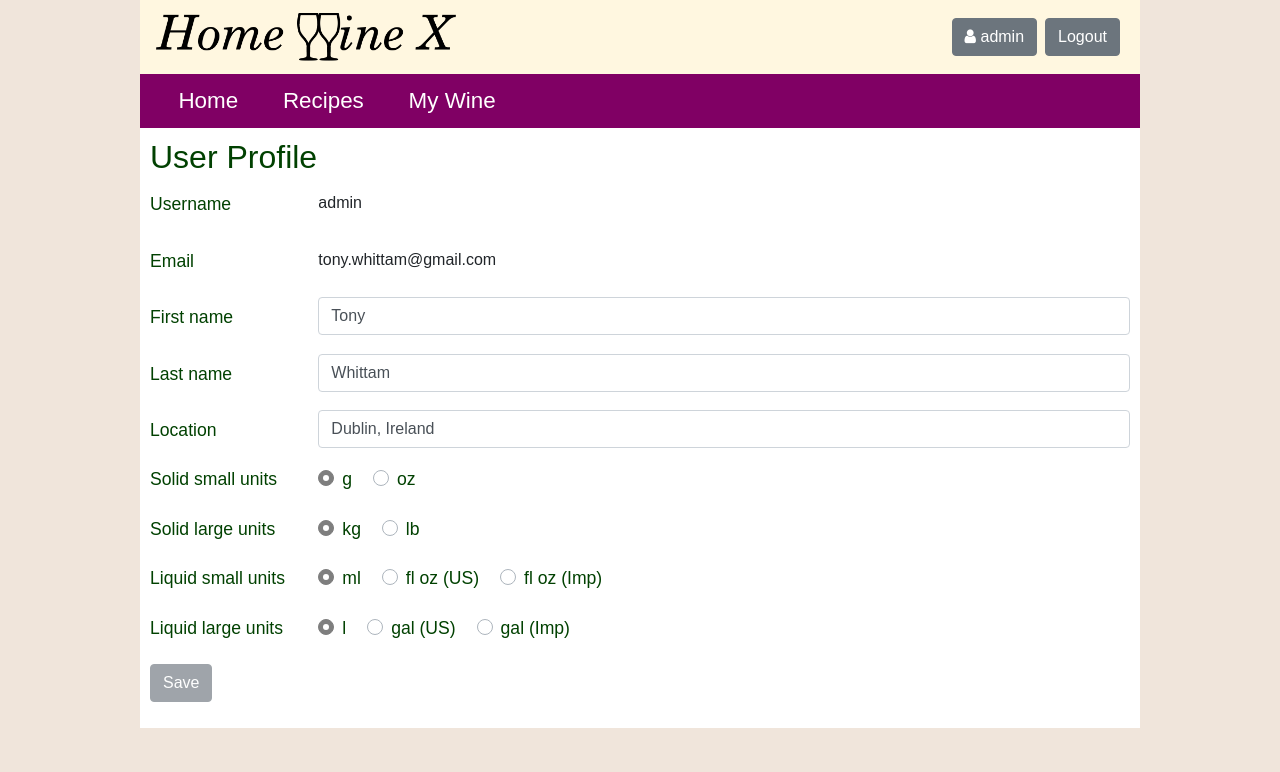
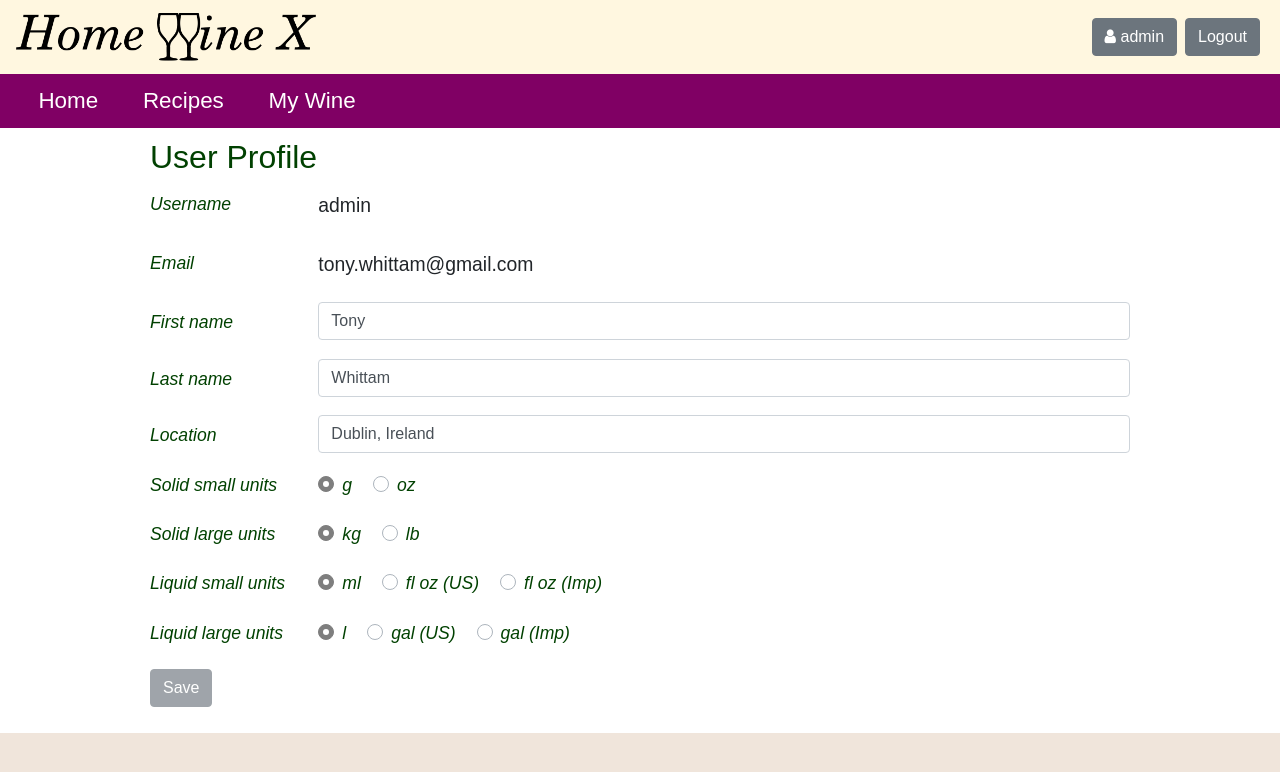
Before and after one commit to tonywh/homewinex, a Django app: page /accounts/profile in a window 1280 px wide. Shown: the top 772 px of the page. Run offline with Django 3.2, Linux system fonts and the light colour scheme; a user stored in the database is signed in; data comes from the database, SQL or seed files in the repository; some libraries are stand-ins or nearby versions.

Commit message:
tweak profile styling

```diff
--- a/recipe/static/base.css
+++ b/recipe/static/base.css
@@ -5,11 +5,6 @@
 
 html {
   background: #f0e5db;
-}
-
-html,body {
-  max-width: 1000px;
-  margin: auto;
 }
 
 .bannerbar {
--- a/recipe/static/profile.css
+++ b/recipe/static/profile.css
@@ -1,5 +1,15 @@
 #profile {
+  max-width: 1000px;
+  margin: auto;
   padding: 10px;
+  font-size: 1.1em;
+}
+
+label, legend {
+  font-style: italic;
+}
+
+.form-control-plaintext {
   font-size: 1.1em;
 }
 
--- a/recipe/templates/recipe/base.html
+++ b/recipe/templates/recipe/base.html
@@ -58,7 +58,7 @@
       </div>
     </nav>
     <nav class="navbar navbar-expand-sm menubar">
-      <a class="nav-item" href="/home">Home</a>
+      <a class="nav-item" href="/">Home</a>
       <a class="nav-item" href="/recipes">Recipes</a>
       {% if user.is_authenticated %}
       <a class="nav-item" href="/mywine">My Wine</a>
--- a/recipe/templates/recipe/profile.html
+++ b/recipe/templates/recipe/profile.html
@@ -13,39 +13,39 @@
   <form method="post" action="{% url 'profile' %}">
     {% csrf_token %}
     <div class="form-group row">
-      <label for="username" class="col-sm-2 col-form-label">Username</label>
-      <div class="col-sm-10">
+      <label for="username" class="col-sm-4 col-md-3 col-lg-2 col-form-label">Username</label>
+      <div class="col-sm-8 col-md-9 col-lg-10">
         <input type="text" class="form-control-plaintext" id="username" value="{{user.username}}" readonly>
       </div>
     </div>
     <div class="form-group row">
-      <label for="email" class="col-sm-2 col-form-label">Email</label>
-      <div class="col-sm-10">
+      <label for="email" class="col-sm-4 col-md-3 col-lg-2 col-form-label">Email</label>
+      <div class="col-sm-8 col-md-9 col-lg-10">
         <input type="email" class="form-control-plaintext" id="email" value="{{user.email}}" readonly>
       </div>
     </div>
     <div class="form-group row">
-      <label for="first_name" class="col-sm-2 col-form-label">First name</label>
-      <div class="col-sm-10">
+      <label for="first_name" class="col-sm-4 col-md-3 col-lg-2 col-form-label">First name</label>
+      <div class="col-sm-8 col-md-9 col-lg-10">
         <input type="text" class="form-control" name="first_name" id="first_name" value="{{user.first_name}}" data-value="{{user.first_name}}">
       </div>
     </div>
     <div class="form-group row">
-      <label for="last_name" class="col-sm-2 col-form-label">Last name</label>
-      <div class="col-sm-10">
+      <label for="last_name" class="col-sm-4 col-md-3 col-lg-2 col-form-label">Last name</label>
+      <div class="col-sm-8 col-md-9 col-lg-10">
         <input type="text" class="form-control" name="last_name" id="last_name" value="{{user.last_name}}" data-value="{{user.last_name}}">
       </div>
     </div>
     <div class="form-group row">
-      <label for="location" class="col-sm-2 col-form-label">Location</label>
-      <div class="col-sm-10">
+      <label for="location" class="col-sm-4 col-md-3 col-lg-2 col-form-label">Location</label>
+      <div class="col-sm-8 col-md-9 col-lg-10">
         <input type="text" class="form-control" name="location" id="location" value="{{profile.location}}" data-value="{{user.location}}">
       </div>
     </div>
     <fieldset class="form-group solid_small_units" data-value="{{profile.solid_small_units}}">
       <div class="row">
-        <legend class="col-form-label col-sm-2 pt-0">Solid small units</legend>
-        <div class="col-sm-10">
+        <legend class="col-form-label col-sm-4 col-md-3 col-lg-2 pt-0">Solid small units</legend>
+        <div class="col-sm-8 col-md-9 col-lg-10">
           <div class="custom-control custom-radio custom-control-inline">
             <input class="custom-control-input" type="radio" name="solid_small_units" id="solid_small_units_g" value="1" {% if profile.solid_small_units == 1 %}checked{% endif %}>
             <label class="custom-control-label" for="solid_small_units_g">g</label>
@@ -59,8 +59,8 @@
     </fieldset>
     <fieldset class="form-group solid_large_units" data-value="{{profile.solid_large_units}}">
       <div class="row">
-        <legend class="col-form-label col-sm-2 pt-0">Solid large units</legend>
-        <div class="col-sm-10">
+        <legend class="col-form-label col-sm-4 col-md-3 col-lg-2 pt-0">Solid large units</legend>
+        <div class="col-sm-8 col-md-9 col-lg-10">
           <div class="custom-control custom-radio custom-control-inline">
             <input class="custom-control-input" type="radio" name="solid_large_units" id="solid_large_units_kg" value="0" {% if profile.solid_large_units == 0 %}checked{% endif %}>
             <label class="custom-control-label" for="solid_large_units_kg">kg</label>
@@ -74,8 +74,8 @@
     </fieldset>
     <fieldset class="form-group liquid_small_units" data-value="{{profile.liquid_small_units}}">
       <div class="row">
-        <legend class="col-form-label col-sm-2 pt-0">Liquid small units</legend>
-        <div class="col-sm-10">
+        <legend class="col-form-label col-sm-4 col-md-3 col-lg-2 pt-0">Liquid small units</legend>
+        <div class="col-sm-8 col-md-9 col-lg-10">
           <div class="custom-control custom-radio custom-control-inline">
             <input class="custom-control-input" type="radio" name="liquid_small_units" id="liquid_small_units_ml" value="1" {% if profile.liquid_small_units == 1 %}checked{% endif %}>
             <label class="custom-control-label" for="liquid_small_units_ml">ml</label>
@@ -93,8 +93,8 @@
     </fieldset>
     <fieldset class="form-group liquid_large_units" data-value="{{profile.liquid_large_units}}">
       <div class="row">
-        <legend class="col-form-label col-sm-2 pt-0">Liquid large units</legend>
-        <div class="col-sm-10">
+        <legend class="col-form-label col-sm-4 col-md-3 col-lg-2 pt-0">Liquid large units</legend>
+        <div class="col-sm-8 col-md-9 col-lg-10">
           <div class="custom-control custom-radio custom-control-inline">
             <input class="custom-control-input" type="radio" name="liquid_large_units" id="liquid_large_units_l" value="0" {% if profile.liquid_large_units == 0 %}checked{% endif %}>
             <label class="custom-control-label" for="liquid_large_units_l">l</label>
@@ -111,7 +111,7 @@
       </div>
     </fieldset>
     <div class="form-group row">
-      <div class="col-sm-10">
+      <div class="col-sm-8 col-md-9 col-lg-10">
         <button type="submit" class="submit btn btn-secondary" disabled>Save</button>
       </div>
     </div>
```
